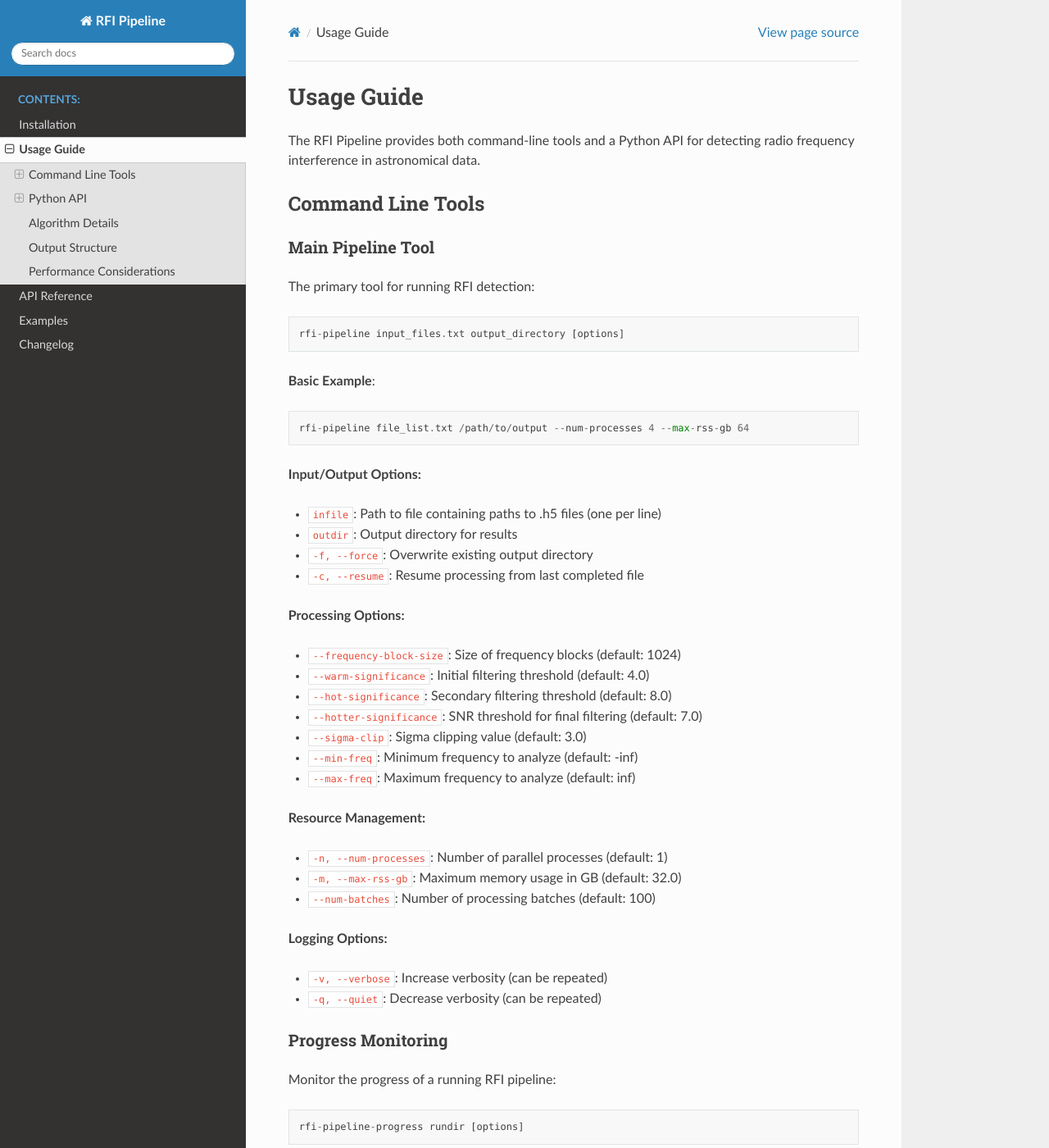
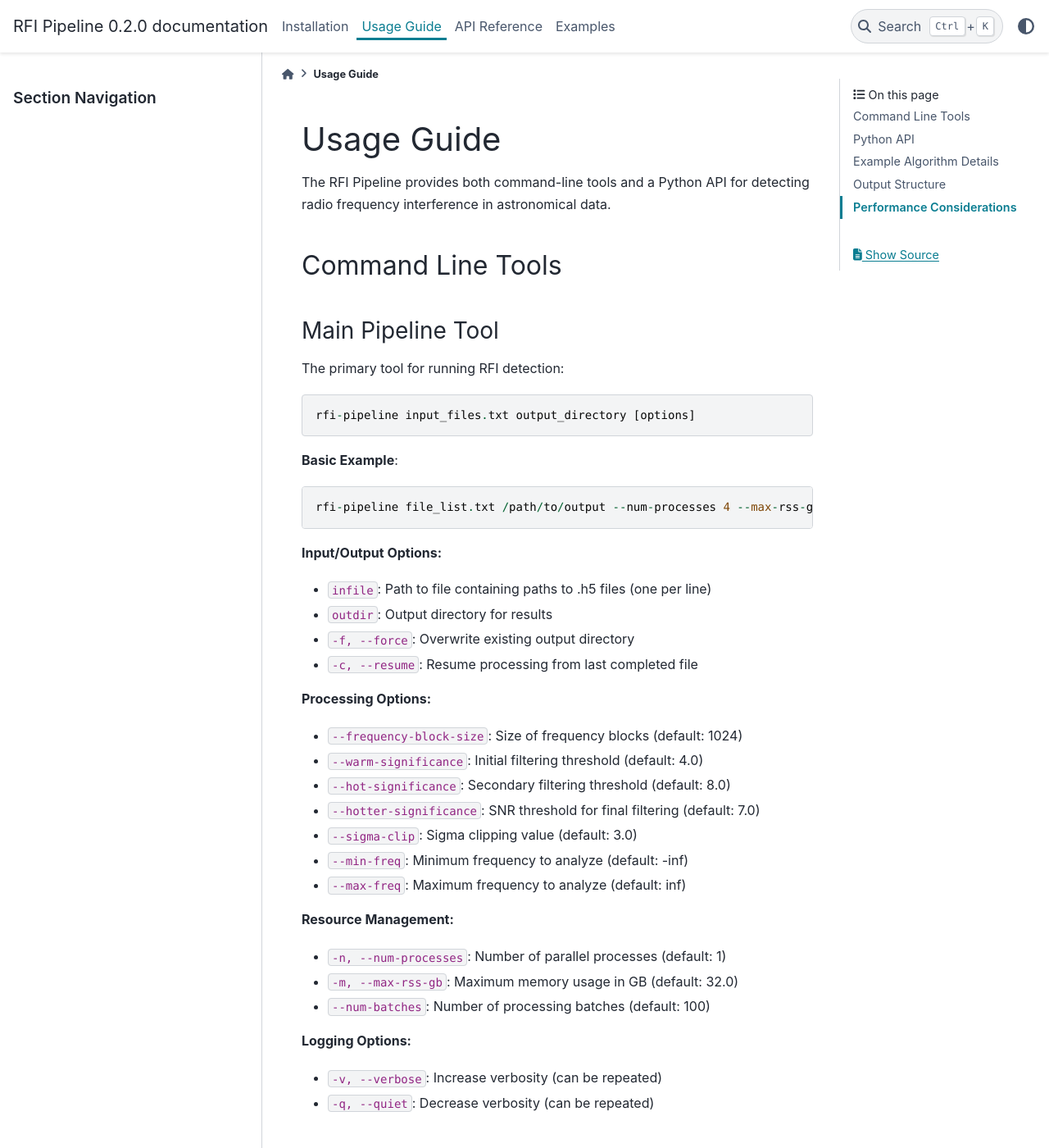
Before and after one commit to andres-luengo/bart, a Sphinx documentation site: the page built from docs/usage.rst, in a window 1280 px wide and 1400 px high. Shown: the whole window at 82% size. Built offline with Sphinx 7.4.7 and the PyData theme 0.15.4, drawn with Linux system fonts in a browser that asks for light colours; some of the changed text lies outside the part shown.

Commit message:
Fix version number (whoops)

```diff
--- a/docs/api.rst
+++ b/docs/api.rst
@@ -57,7 +57,7 @@ Constants and Configuration
 
 .. py:data:: __version__
    :type: str
-   :value: "0.1.0"
+   :value: "0.2.0"
 
 .. py:data:: __author__
    :type: str
--- a/docs/conf.py
+++ b/docs/conf.py
@@ -13,7 +13,7 @@ sys.path.insert(0, os.path.abspath('..'))
 project = 'RFI Pipeline'
 copyright = '2025, Breakthrough Listen'
 author = 'Breakthrough Listen'
-release = '0.1.0'
+release = '0.2.0'
 
 # -- General configuration ---------------------------------------------------
 # https://www.sphinx-doc.org/en/master/usage/configuration.html#general-configuration
@@ -33,7 +33,7 @@ exclude_patterns = ['_build', 'Thumbs.db', '.DS_Store']
 # -- Options for HTML output -------------------------------------------------
 # https://www.sphinx-doc.org/en/master/usage/configuration.html#options-for-html-output
 
-html_theme = 'sphinx_rtd_theme'
+html_theme = 'pydata_sphinx_theme'
 html_static_path = ['_static']
 
 # -- Options for autodoc ----------------------------------------------------
--- a/docs/index.rst
+++ b/docs/index.rst
@@ -9,7 +9,6 @@ RFI Pipeline Documentation
    usage
    api
    examples
-   changelog
 
 Overview
 --------
--- a/docs/requirements.txt
+++ b/docs/requirements.txt
@@ -1,3 +1,4 @@
 sphinx>=4.0.0
 sphinx-rtd-theme>=1.0.0
 sphinx-autobuild>=2021.3.14
+pydata-sphinx-theme
--- a/docs/usage.rst
+++ b/docs/usage.rst
@@ -194,10 +194,14 @@ Merge API
     )
     print(f"Merged data saved to: {output_path}")
 
-Algorithm Details
------------------
+Example Algorithm Details
+-------------------------
 
-The RFI detection algorithm operates in multiple stages:
+Although this code is distributed with the intention that you write your own processing code, we provide
+the ``rfi_pipeline.example.filejob``
+The example RFI detection algorithm provided in ``rfi_pipeline.example.filejob`` was designed to find signals
+(any signals)
+operates in multiple stages:
 
 1. **Data Loading**: HDF5 files are loaded and divided into frequency blocks
 2. **Warm Filtering**: Initial filtering using sigma-based thresholds
--- a/pyproject.toml
+++ b/pyproject.toml
@@ -4,7 +4,7 @@ build-backend = "setuptools.build_meta"
 
 [project]
 name = "rfi-pipeline"
-version = "0.1.0"
+version = "0.2.0"
 description = "Radio Frequency Interference Detection Pipeline for astronomical data"
 readme = "README.md"
 license = "MIT"
--- a/rfi_pipeline/__init__.py
+++ b/rfi_pipeline/__init__.py
@@ -6,7 +6,7 @@ in astronomical observation data.
 """
 
 #: The version string of the RFI Pipeline package
-__version__ = "0.1.0"
+__version__ = "0.2.0"
 
 #: The author/organization that developed the RFI Pipeline
 __author__ = "Breakthrough Listen"
```
Also changed, not shown: other parts of docs/usage.rst (+2 -4 lines), docs/DOCUMENTATION.md (+1 -2 lines), docs/changelog.rst (deleted, +0 -120 lines), 1 other file.
